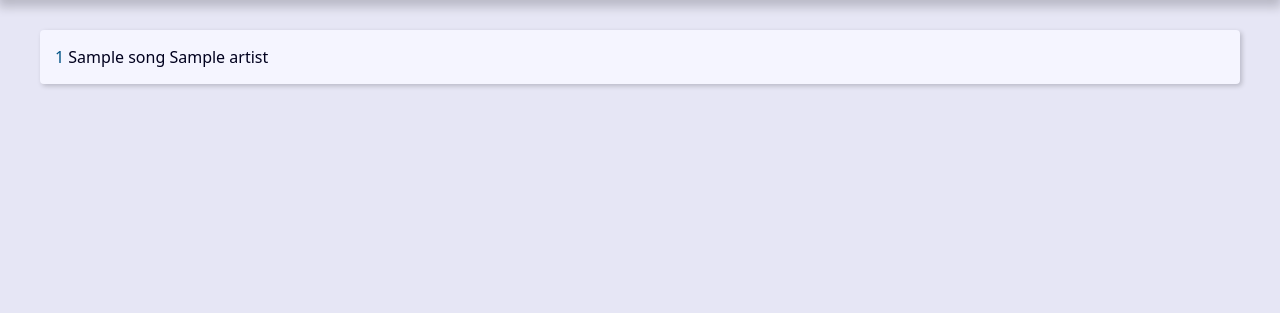
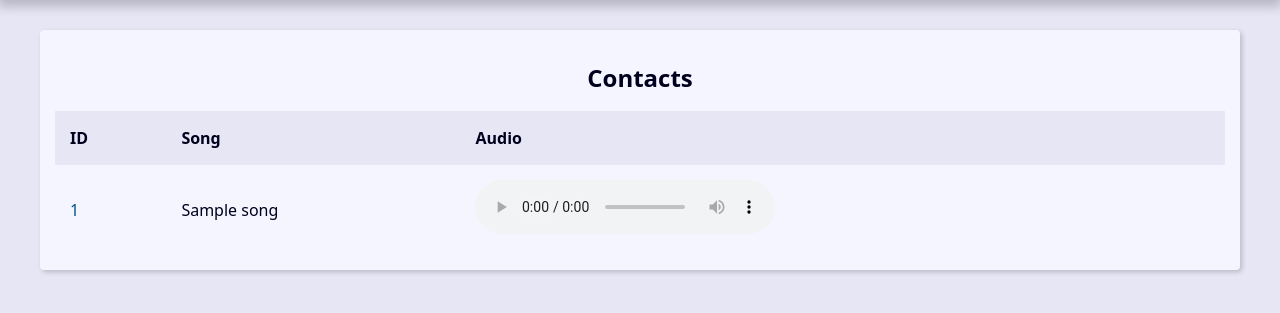
Before and after one commit to GabrielHBE/Guitar-Tabs-Site, a Django app: page / in a window 1280 px wide. Shown: the part 189-502 px from the top of the page. Run offline with Django 5.2, Linux system fonts and the light colour scheme; tables that the repository leaves empty hold one stand-in row (values such as "Sample post").

Commit message:
create tabs

```diff
--- a/home/models.py
+++ b/home/models.py
@@ -34,8 +34,8 @@ class Song(models.Model):
     song_author = models.ForeignKey(Artist,on_delete=models.SET_NULL,blank=True,null=True)
     show = models.BooleanField(default=True)
     yt_video = models.CharField(max_length=255, null=True, blank=True)
-    audio = models.FileField(upload_to='Audios/', null=True, blank=True)
-    tab = models.FileField(blank=True,upload_to='Tab_files/')
+    audio = models.FileField(upload_to='Songs/', null=True, blank=True)
+    tab = models.FileField(blank=True,upload_to='Tabs/')
     style = models.ForeignKey(Style,on_delete=models.SET_NULL,blank=True,null=True)
 
     def __str__(self) -> str:
--- a/home/templates/home/artists.html
+++ b/home/templates/home/artists.html
@@ -8,7 +8,7 @@
         <table class="contacts-table">
 
             <caption class="table-caption">
-                Contacts
+                Artists
             </caption>
 
             <thead>
@@ -22,7 +22,7 @@
                 {% for artist in page_obj %}
                     <tr class="table">
                         <td class="table-cel">
-                            <a class="table-link" href="{% url 'home:artists' %}">{{artist.id}}</a>
+                            <a class="table-link" href="{% url 'home:artist' artist.id %}">{{artist.id}}</a>
                         </td>
 
                         <td class="table-cel">
--- a/home/templates/home/index.html
+++ b/home/templates/home/index.html
@@ -1,7 +1,23 @@
 {% extends "global/base.html" %}
-
 {% block content %}
 
+{% if page_obj %}
+
+    <div class="responsive-table">
+        <table class="contacts-table">
+            <caption class="table-caption">
+                Contacts
+            </caption>
+
+            <thead>
+                <tr class="table-row table-row-header">
+                    <th class="table-header">ID</th>
+                    <th class="table-header">Song</th>
+                    <th class="table-header">Audio</th>
+                </tr>
+            </thead>
+
+            <tbody>
                 {% for song in page_obj %}
                     <tr class="table">
                         <td class="table-cel">
@@ -13,10 +29,27 @@
                         </td>
 
                         <td class="table-cel">
-                {{song.song_author}}
+                            {% if song.audio %}
+                                <audio controls>
+                                    <source src="{{ song.audio.url }}" type="audio/mpeg">
+                                </audio>
+                            {% else %}
+                                No audio available
+                            {% endif %}
                         </td>
 
                     </tr>
                 {% endfor %}
+            </tbody>
 
+        </table>
+    </div>
+
+{% else %}
+<div class="single-contact">
+    <h1 class="single-contact-name">
+        Nenhum contado encontrado
+    </h1>
+</div>
+{% endif %}
 {% endblock content %}
--- a/home/urls.py
+++ b/home/urls.py
@@ -12,6 +12,6 @@ urlpatterns = [
     path('tabs/artists/', views.artists, name='artists'),
     path('tabs/artists/<str:artist>/', views.artist, name='artist'),
 
-    path('tabs/artists/<str:artist>/songs/', views.songs, name='songs'),
+
     path('tabs/artists/<str:artist>/songs/<str:song>/', views.song, name='song'),
 ]
--- a/home/views/home_forms.py
+++ b/home/views/home_forms.py
@@ -7,7 +7,7 @@ from home.forms import SongForm,ArtistForm
 #Create tabs
 def create_tabs(request):
 
-    form_action = reverse('home:create_song')
+    form_action = reverse('home:create_tabs')
 
     if request.method == 'POST':
 
@@ -22,7 +22,7 @@ def create_tabs(request):
         if form.is_valid():
             contact = form.save() #salvar os dados na base de dados
 
-            return redirect('home:index',contact_id=contact.pk)
+            return redirect('home:index')
 
         return render(
             request,
--- a/home/views/home_views.py
+++ b/home/views/home_views.py
@@ -23,12 +23,19 @@ def index(request):
 #A single artist
 def artist(request,artist):
 
-    Artist = get_object_or_404(Song,pk=artist,show=True)
+    Artist_ = get_object_or_404(Artist,pk=artist,show=True)
+
+    songs = Song.objects.filter(song_author=Artist_,show=True).order_by('-song_name')
+    paginator = Paginator(songs, 10)  # Show 10 contacts per page.
+    page_number = request.GET.get("page")
+    page_obj = paginator.get_page(page_number)
 
     context = {
-        'contact':Artist,
-        'title': Song.song_author
+        'Artist':Artist_,
+        'title': Artist_.name,
+        'page_obj': page_obj
     }
+
     return render(
         request,
         'home/artist.html',
@@ -57,27 +64,6 @@ def artists(request):
         )
 
 
-#list of songs by this artist
-def songs(request, artist, song):
-
-    artist = get_object_or_404(Artist.name, username=artist)
-
-    song = get_object_or_404(Song.song_name, id=song, artist=artist)
-
-    songs = Song.objects.filter(show=True).order_by('-id')
-    paginator = Paginator(songs, 10)  # Show 10 contacts per page.
-    page_number = request.GET.get("page")
-    page_obj = paginator.get_page(page_number)
-
-    context = {
-        'artist': artist,
-        'song': song,
-        'title' : f'{Artist.name} - Songs',
-        'page_obj': page_obj
-    }
-
-    return render(request, 'home/songs.html', context)
-
 #A single song by this artist
 def song(request, artist, song):
 
--- a/project/settings.py
+++ b/project/settings.py
@@ -11,6 +11,7 @@ https://docs.djangoproject.com/en/5.1/ref/settings/
 """
 
 from pathlib import Path
+import os
 
 # Build paths inside the project like this: BASE_DIR / 'subdir'.
 BASE_DIR = Path(__file__).resolve().parent.parent
@@ -124,6 +125,9 @@ STATICFILES_DIRS = (BASE_DIR / 'base_static',)
 
 STATIC_ROOT = BASE_DIR / 'static' #collect static
 
+MERIA_URL = 'media/'
+MEDIA_ROOT = BASE_DIR / 'media'
+
 # Default primary key field type
 # https://docs.djangoproject.com/en/5.1/ref/settings/#default-auto-field
 
--- a/project/urls.py
+++ b/project/urls.py
@@ -16,8 +16,11 @@ Including another URLconf
 """
 from django.contrib import admin
 from django.urls import path,include
+from django.conf import settings
+from django.conf.urls.static import static
 
 urlpatterns = [
     path('',include('home.urls')),
     path('admin/', admin.site.urls),
 ]
+urlpatterns += static(settings.MEDIA_URL, document_root=settings.MEDIA_ROOT)
```
Also changed, not shown: home/templates/home/artist.html (+57 -0 lines), home/templates/home/songs.html (deleted), 1 other file. Lines whose indentation alone changed are shown as unchanged.
